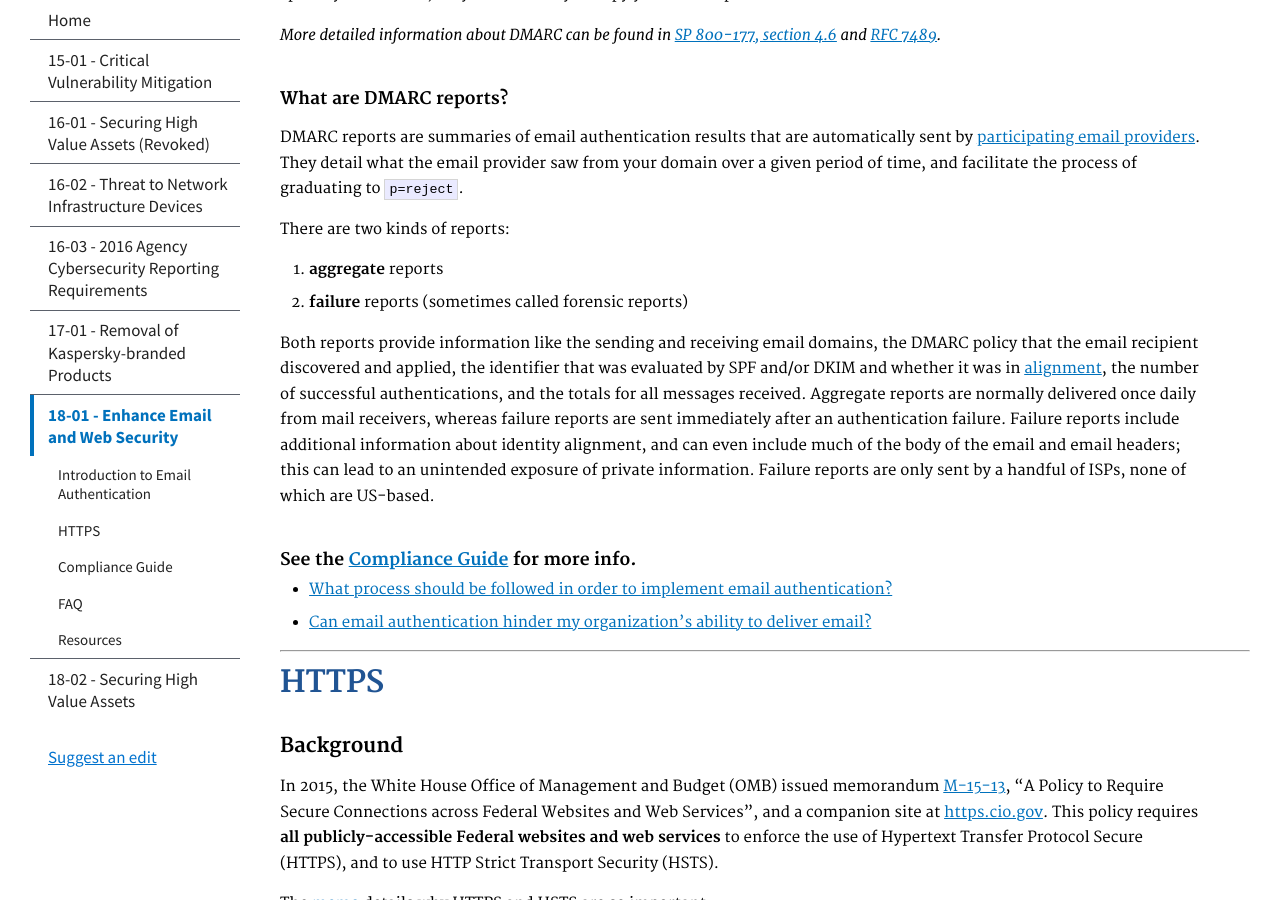
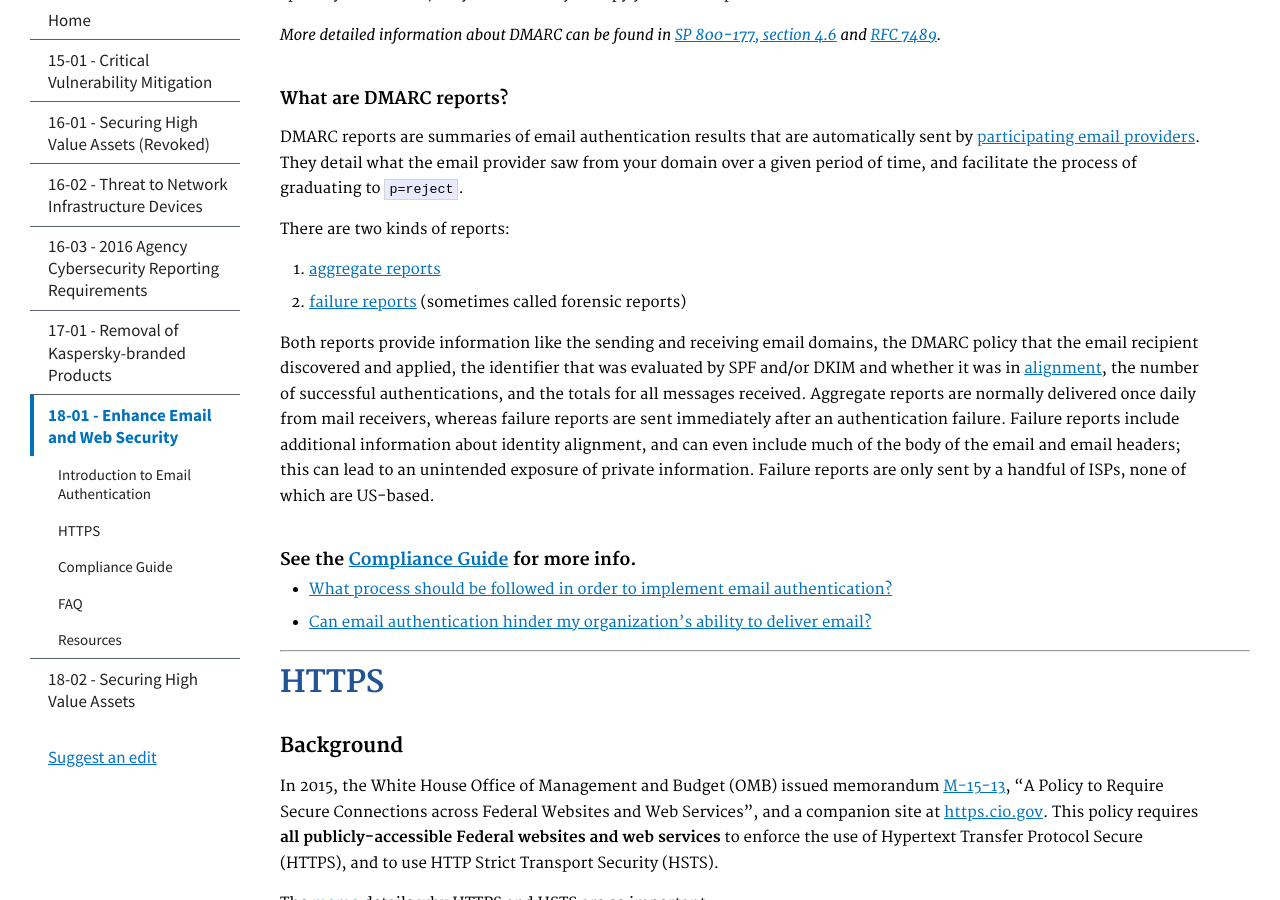
Before and after one commit to cisagov/cyber.dhs.gov, a Jekyll site: the page built from pages/18-01.md, in a window 1280 px wide and 900 px high, scrolled down 5933 px. Built offline with Jekyll 4.4.1, drawn with Linux system fonts in a browser that asks for light colours; part of the change alters nothing that is shown; some of the changed text lies outside the part shown.

Commit message:
Update 18-01.md

````diff
--- a/pages/18-01.md
+++ b/pages/18-01.md
@@ -259,8 +259,8 @@ In addition to monitoring proper configuration, this is valuable information one
 DMARC reports are summaries of email authentication results that are automatically sent by [participating email providers](http://dmarc.io/sources/). They detail what the email provider saw from your domain over a given period of time, and facilitate the process of graduating to `p=reject`.
 
 There are two kinds of reports:
-1. **aggregate** reports
-2. **failure** reports (sometimes called forensic reports)
+1. [aggregate reports](https://tools.ietf.org/html/rfc7489#section-7.2)
+2. [failure reports](https://tools.ietf.org/html/rfc7489#section-7.3) (sometimes called forensic reports)
 
 Both reports provide information like the sending and receiving email domains, the DMARC policy that the email recipient discovered and applied, the identifier that was evaluated by SPF and/or DKIM and whether it was in [alignment](#alignment-and-conformance), the number of successful authentications, and the totals for all messages received. Aggregate reports are normally delivered once daily from mail receivers, whereas failure reports are sent immediately after an authentication failure. Failure reports include additional information about identity alignment, and can even include much of the body of the email and email headers; this can lead to an unintended exposure of private information. Failure reports are only sent by a handful of ISPs, none of which are US-based.
 
@@ -386,13 +386,13 @@ Where preloading directly is infeasible (for example, when HTTP is only served o
 
 
 #### What process should be followed in order to implement email authentication?
-For all second-level domains and all mail-sending hosts generally, make a plan to implement [SPF](/intro#spf--dkim), [DKIM](/intro/#spf--dkim) (mail-senders only), and [DMARC](/intro/#dmarc), **with a goal of setting** `p=reject` **on all second-level domains**.
+For all second-level domains and all mail-sending hosts generally, make a plan to implement [SPF](/#spf--dkim), [DKIM](/#spf--dkim) (mail-senders only), and [DMARC](/#dmarc), **with a goal of setting** `p=reject` **on all second-level domains**.
 
 [NIST Special Publication 800-177, section 4.6.1](http://nvlpubs.nist.gov/nistpubs/SpecialPublications/NIST.SP.800-177.pdf#page=54) recommends:
 
 > *When implementing email authentication for a domain for the first time, a sending domain owner is advised to first publish a DMARC [resource record] with a "none" policy before deploying SPF or DKIM. This allows the sending domain owner to immediately receive reports indicating the volume of email being sent that purports to be from their domain. These reports can be used in crafting an email authentication policy that reduces the risk of errors.*
 
-See the [Resources](/resources/#implement) page for implementation case studies.
+See [Resources](/#resources) for implementation case studies.
 
 
 #### How should DMARC be deployed?
@@ -472,7 +472,7 @@ A DMARC record that follows this recommendation, as set on `_dmarc.example.gov`,
 "v=DMARC1; p=none; rua=mailto:reports@example.gov;"
 ```
 
-This DMARC record has a policy of `none` and requests that DMARC [aggregate reports](/intro/#what-are-dmarc-reports) be sent to reports@example.gov. These reports, as well as [failure reports](/intro/#what-are-dmarc-reports), should be utilized to assist in the process of getting to `p=reject`.
+This DMARC record has a policy of `none` and requests that DMARC [aggregate reports](/#what-are-dmarc-reports) be sent to reports@example.gov. These reports, as well as [failure reports](/#what-are-dmarc-reports), should be utilized to assist in the process of getting to `p=reject`.
 
 Commercial services exist that help derive intelligence from DMARC reports, though their use is not required to receive or read DMARC reports.
 
````
